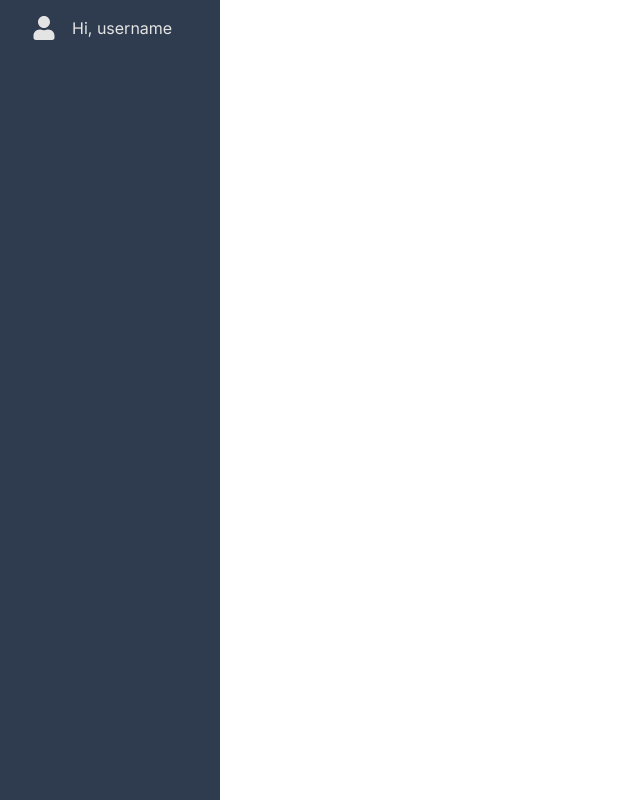
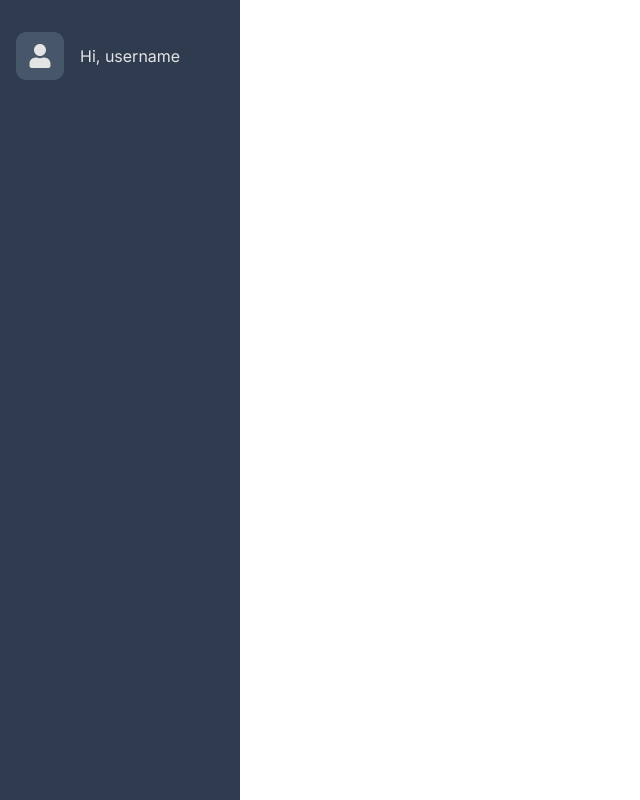
Before and after one commit to emilTejnRasmussen/TS-SEP2-S26-Projekt, a React app in the folder frontend/: page / in a window 1280 px wide. Shown: the whole page, without its empty margins (0-640 px from the left). Built offline with nearby package versions, Linux system fonts and the light colour scheme; the HTML template or start-up script is replaced by a standard one.

Commit message:
Add some styling for the desktop version

```diff
--- a/frontend/src/App.jsx
+++ b/frontend/src/App.jsx
@@ -17,6 +17,8 @@ function App() {
   return (
     <div className={isMobile ? "mobile-layout" : "desktop-layout"}>
         {isMobile ? <MobileMenu /> : <DesktopMenu />}
+
+
     </div>
   )
 }
--- a/frontend/src/components/sidemenu/desktop_menu/DesktopMenu.css
+++ b/frontend/src/components/sidemenu/desktop_menu/DesktopMenu.css
@@ -1,9 +1,9 @@
 .desktop-menu-wrapper {
-    width: 80px;
+    width: 5rem;
     height: 100vh;
     background-color: var(--bg);
 }
 
 .desktop-menu-wrapper:hover {
-    width: 220px;
+    width: 15rem;
 }
--- a/frontend/src/components/sidemenu/desktop_menu/DesktopMenu.jsx
+++ b/frontend/src/components/sidemenu/desktop_menu/DesktopMenu.jsx
@@ -5,6 +5,7 @@ import {LoginMenu} from "../login_menu/LoginMenu.jsx";
 
 export function DesktopMenu() {
     const [isLoggedIn, setIsLoggedIn] = useState(true)
+    const [isMenuOpened, setIsMenuOpened] = useState(false)
 
     const toggleMenu = () => {
         setIsOpen(!isOpen)
@@ -13,12 +14,14 @@ export function DesktopMenu() {
 
 
     return (
-        <div className="desktop-menu-wrapper">
+        <div className="desktop-menu-wrapper"
+        onMouseEnter={() => setIsMenuOpened(true)}
+        onMouseLeave={() => setIsMenuOpened(false)}>
             {isLoggedIn &&
-                <UserDetails username={"username"}/>
+                <UserDetails username={"username"} isMenuOpened={isMenuOpened}/>
             }
 
-            {!isLoggedIn &&
+            {!isLoggedIn && isMenuOpened &&
                 <LoginMenu />
             }
         </div>
--- a/frontend/src/components/sidemenu/mobile_menu/MobileMenu.jsx
+++ b/frontend/src/components/sidemenu/mobile_menu/MobileMenu.jsx
@@ -7,7 +7,7 @@ import {UserDetails} from "../user_details/UserDetails.jsx";
 
 export function MobileMenu() {
     const [isOpen, setIsOpen] = useState(false)
-    const [isLoggedIn, setIsLoggedIn] = useState(false)
+    const [isLoggedIn, setIsLoggedIn] = useState(true)
 
     const toggleMenu = () => {
         setIsOpen(!isOpen)
@@ -21,7 +21,7 @@ export function MobileMenu() {
             <BurgerButton isOpen={isOpen} toggleMenu={toggleMenu}/>
 
             {isOpen && isLoggedIn &&
-                <UserDetails username={"username"}/>
+                <UserDetails username={"username"} />
             }
 
             {isOpen && !isLoggedIn &&
--- a/frontend/src/components/sidemenu/user_details/UserDetails.css
+++ b/frontend/src/components/sidemenu/user_details/UserDetails.css
@@ -4,8 +4,19 @@
     align-items: center;
     gap: 1rem;
     width: 100%;
-    padding: 1rem 2rem;
+
+    padding: 2rem 1rem;
 
     color: var(--text-color);
+}
 
+.icon-wrapper {
+    display: flex;
+    flex-shrink: 0;
+    justify-content: center;
+    align-items: center;
+    width: 3rem;
+    height: 3rem;
+    border-radius: 10px;
+    background-color: #485669;
 }
--- a/frontend/src/components/sidemenu/user_details/UserDetails.jsx
+++ b/frontend/src/components/sidemenu/user_details/UserDetails.jsx
@@ -1,12 +1,16 @@
 import {FaUser} from "react-icons/fa";
 import "./UserDetails.css"
 
-export function UserDetails({username}) {
+export function UserDetails({username, isMenuOpened = true}) {
     return(
         <div className="user-details-wrapper">
+            <div className="icon-wrapper">
             <FaUser size={24}/>
+            </div>
 
-            Hi, {username}
+            {isMenuOpened ? `Hi, ${username}` : ""}
+
+
         </div>
     )
 }
```
